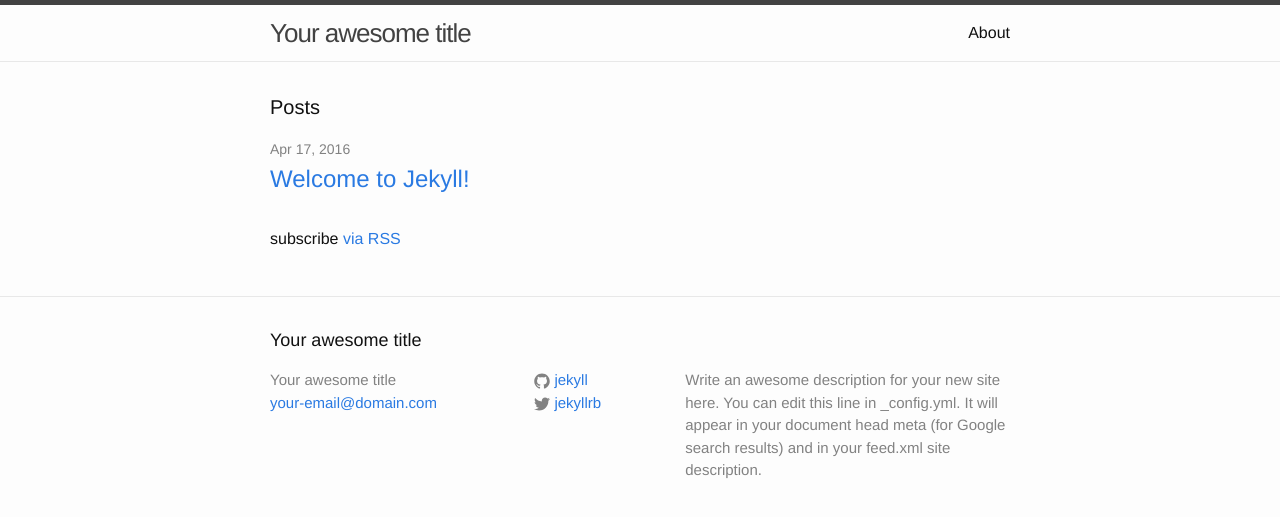
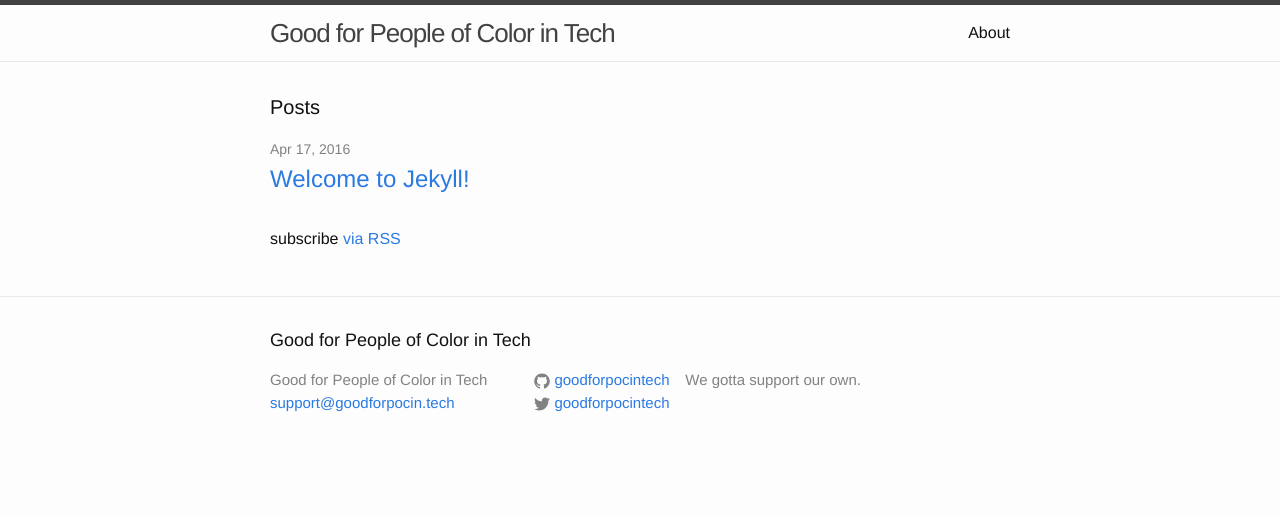
Before and after one commit to GoodForPoC/GoodForPoC, a Jekyll site: the page built from index.html, in a window 1280 px wide. Shown: the top 517 px of the page. Built offline with Jekyll 4.4.1, drawn with Linux system fonts in a browser that asks for light colours.

Commit message:
chore(jekyll): Update Jekyll, deps.

```diff
--- a/Gemfile
+++ b/Gemfile
@@ -1,2 +1,3 @@
 source 'https://rubygems.org'
 gem 'github-pages', group: :jekyll_plugins
+gem 'jekyll-paginate', group: :jekyll_plugins
--- a/_config.yml
+++ b/_config.yml
@@ -1,21 +1,12 @@
-# Welcome to Jekyll!
-#
-# This config file is meant for settings that affect your whole blog, values
-# which you are expected to set up once and rarely need to edit after that.
-# For technical reasons, this file is *NOT* reloaded automatically when you use
-# 'jekyll serve'. If you change this file, please restart the server process.
-
-# Site settings
-title: Your awesome title
-email: your-email@domain.com
-description: > # this means to ignore newlines until "baseurl:"
-  Write an awesome description for your new site here. You can edit this
-  line in _config.yml. It will appear in your document head meta (for
-  Google search results) and in your feed.xml site description.
-baseurl: "" # the subpath of your site, e.g. /blog
-url: "http://yourdomain.com" # the base hostname & protocol for your site
-twitter_username: jekyllrb
-github_username:  jekyll
+title: Good for People of Color in Tech
+email: support@goodforpocin.tech
+description: We gotta support our own.
+baseurl: /
+url: "http://goodforpocin.tech" # the base hostname & protocol for your site
+twitter_username: goodforpocintech
+github_username: goodforpocintech
 
 # Build settings
 markdown: kramdown
+gems:
+  - jekyll-paginate
```
